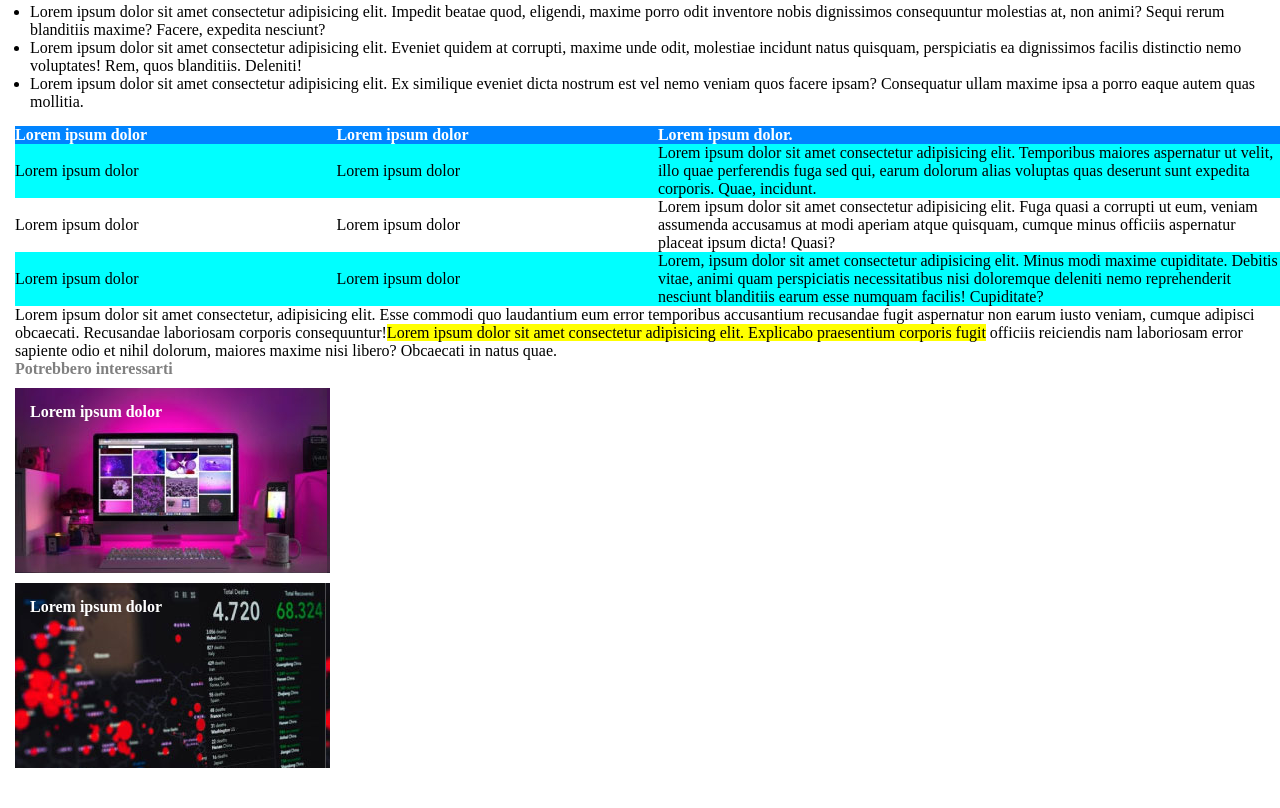
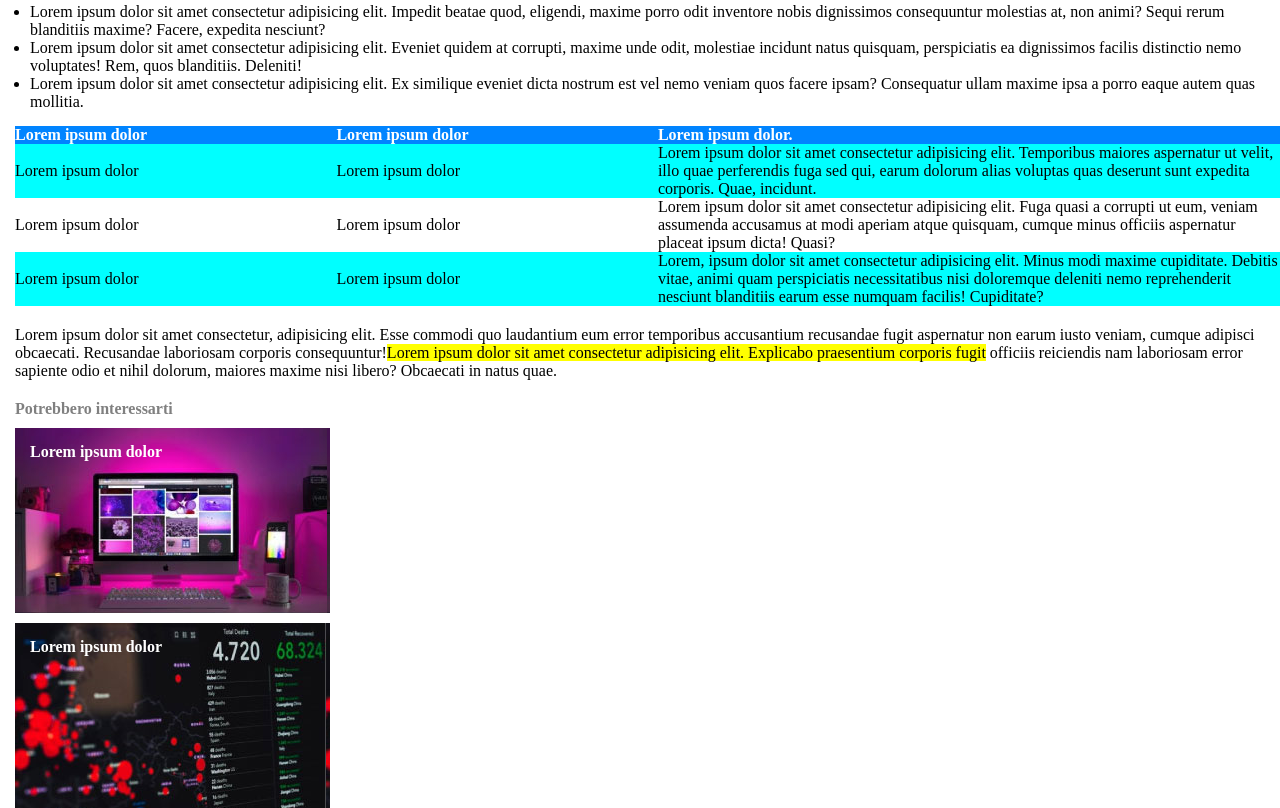
Before and after one commit to Cristianllambro/html-css-booleaner, a plain HTML site: page index.html in a window 1280 px wide. Shown: the part 642-1450 px from the top of the page. Before the commit the page ends 1410 px from the top, so only its background shows below. Drawn offline with Linux system fonts and the light colour scheme.

Commit message:
modifica paragrafo

```diff
--- a/css/style.css
+++ b/css/style.css
@@ -63,6 +63,10 @@ thead{
     background-color: cyan;
 }
 
+.paragrafo{
+    margin: 20px 0px;
+}
+
 .grafico{
     margin-top: 10px;
 }
--- a/index.html
+++ b/index.html
@@ -66,7 +66,8 @@
                     </tr>
                 </tbody>
             </table>
-            <p>Lorem ipsum dolor sit amet consectetur, adipisicing elit. Esse commodi quo laudantium eum error temporibus accusantium recusandae fugit aspernatur non earum iusto veniam, cumque adipisci obcaecati. Recusandae laboriosam corporis consequuntur!<span class="evidenziato">Lorem ipsum dolor sit amet consectetur adipisicing elit. Explicabo praesentium corporis fugit</span>  officiis reiciendis nam laboriosam error sapiente odio et nihil dolorum, maiores maxime nisi libero? Obcaecati in natus quae.</p>
+
+            <p class="paragrafo">Lorem ipsum dolor sit amet consectetur, adipisicing elit. Esse commodi quo laudantium eum error temporibus accusantium recusandae fugit aspernatur non earum iusto veniam, cumque adipisci obcaecati. Recusandae laboriosam corporis consequuntur!<span class="evidenziato">Lorem ipsum dolor sit amet consectetur adipisicing elit. Explicabo praesentium corporis fugit</span>  officiis reiciendis nam laboriosam error sapiente odio et nihil dolorum, maiores maxime nisi libero? Obcaecati in natus quae.</p>
             </section>
     </main>
     <!-- immagini footer -->
```
